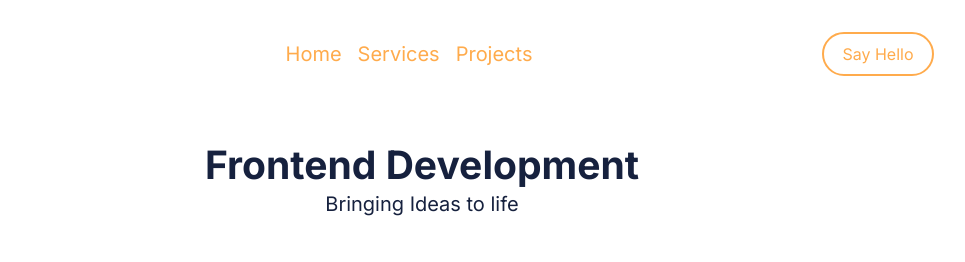
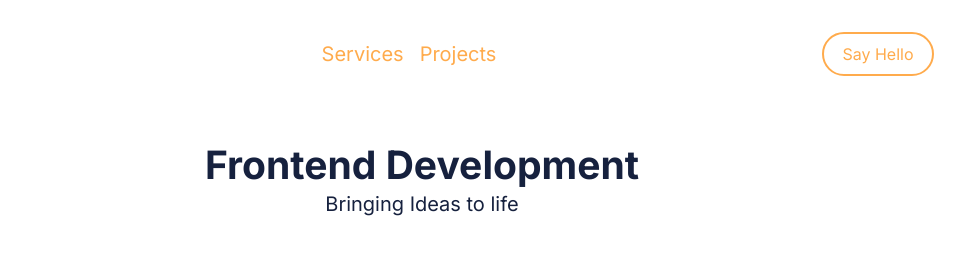
Before and after one commit to Mrtetif/Web-Portfolio-Roberto, a website: page index.html in a window 1280 px wide. Shown: the top 262 px of the page, 218-1183 px from the left. Drawn offline with Linux system fonts and the light colour scheme.

Commit message:
C2 - damm... not working

```diff
--- a/index.html
+++ b/index.html
@@ -22,7 +22,7 @@
       </div>
       <div class="links-container">
         <ul class="links center">
-          <li><a href="#home" class="scroll-link">Home</a></li>
+          <li><a href="#home" style="display: none">Home</a></li>
           <li><a href="#services" class="scroll-link">Services</a></li>
           <li><a href="#projects" class="scroll-link">Projects</a></li>
           <a  href="./contact.html" style="margin-left: 0; margin-right: 0;">
```
